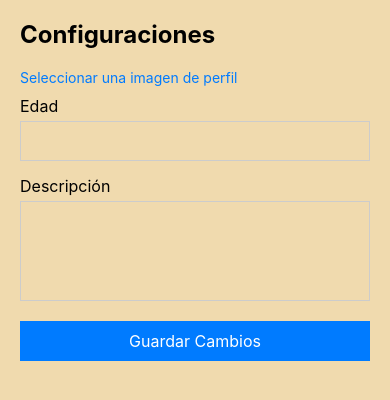
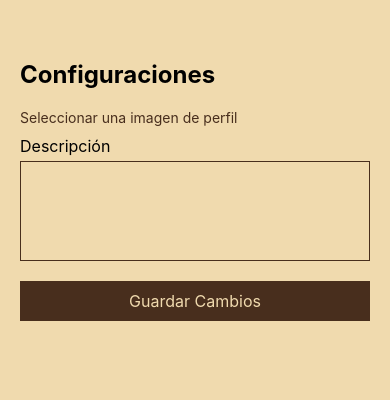
Before and after one commit to npc-ss/pelilist, a React Native app: screen /Configuraciones in a window 390 px wide. Shown: the top 400 px of the page. Built offline with nearby package versions, Linux system fonts and the light colour scheme.

Commit message:
Cambiando el estilo de configuraciones

```diff
--- a/pantallastab/Configuraciones.js
+++ b/pantallastab/Configuraciones.js
@@ -103,14 +103,6 @@ export default function Configuraciones() {
         <Image source={{ uri: image }} style={styles.profilePictures} />
       )}
 
-      <Text style={styles.label}>Edad</Text>
-      <TextInput
-        style={styles.input}
-        value={age}
-        onChangeText={text => setAge(text)}
-        keyboardType='numeric'
-        maxLength={3}
-      />
 
       <Text style={styles.label}>Descripción</Text>
       <TextInput
@@ -136,25 +128,26 @@ const styles = StyleSheet.create({
     backgroundColor: '#F0DAAE',
   },
   title: {
+    paddingTop: 40,
     fontSize: 24,
     fontWeight: 'bold',
     marginBottom: 20,
   },
   input: {
     height: 40,
-    borderColor: '#ccc',
+    borderColor: '#482E1D',
     borderWidth: 1,
     marginBottom: 15,
     paddingHorizontal: 10,
   },
   button: {
-    backgroundColor: '#007BFF',
+    backgroundColor: '#482E1D',
     padding: 10,
     alignItems: 'center',
     marginVertical: 5,
   },
   buttonText: {
-    color: '#fff',
+    color: '#f0DAAE',
     fontSize: 16,
   },
   profilePictures: {
@@ -164,7 +157,7 @@ const styles = StyleSheet.create({
     borderRadius: 50,
   },
   changePhotoText: {
-    color: '#007BFF',
+    color: '#482e1d',
     marginBottom: 10,
   },
   label: {
@@ -173,7 +166,7 @@ const styles = StyleSheet.create({
   },
   textArea: {
     height: 100,
-    borderColor: '#ccc',
+    borderColor: '#482E1D',
     borderWidth: 1,
     marginBottom: 15,
     paddingHorizontal: 10,
```
